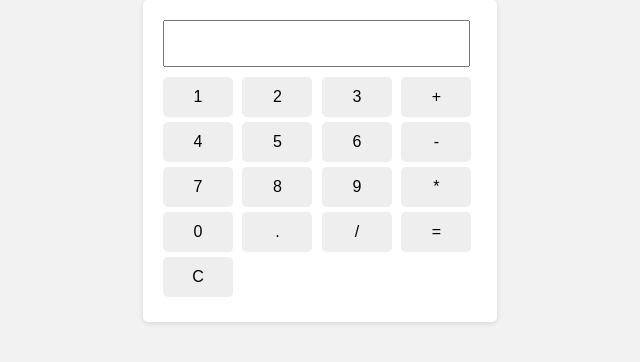
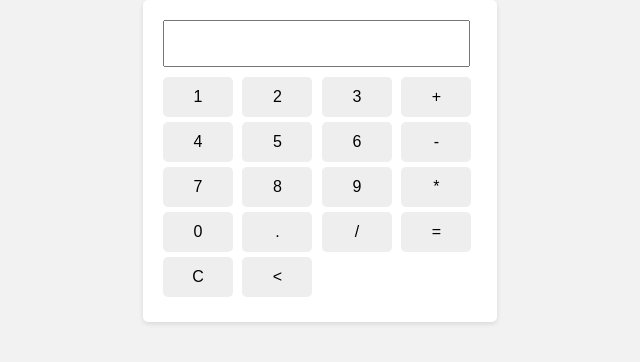
Before and after one commit to danielfb124/practica-ramas-merge, a plain HTML site: page index.html in a window 1280 px wide. Shown: the part 88-450 px from the top of the page, without its empty margins (320-960 px from the left). Drawn offline with Linux system fonts and the light colour scheme.

Commit message:
se creo nueva funcion para borrar en la calculadora

```diff
--- a/index.html
+++ b/index.html
@@ -35,6 +35,7 @@
         <input type="button" value="=" onclick="calcular()">
         <br>
         <input type="button" value="C" onclick="limpiarPantalla()">
+        <input type="button" value="<" onclick="deshacer()">
     </div>
 
     <script src="script.js"></script>
--- a/script.js
+++ b/script.js
@@ -11,3 +11,7 @@ function agregarALaPantalla(value) {
   function limpiarPantalla() {
     document.getElementById('pantalla').value = '';
   }
+  function deshacer(){
+    const valorPantalla = document.getElementById('pantalla').value;
+    document.getElementById('pantalla').value=valorPantalla.slice(0,-1);
+  }
```
